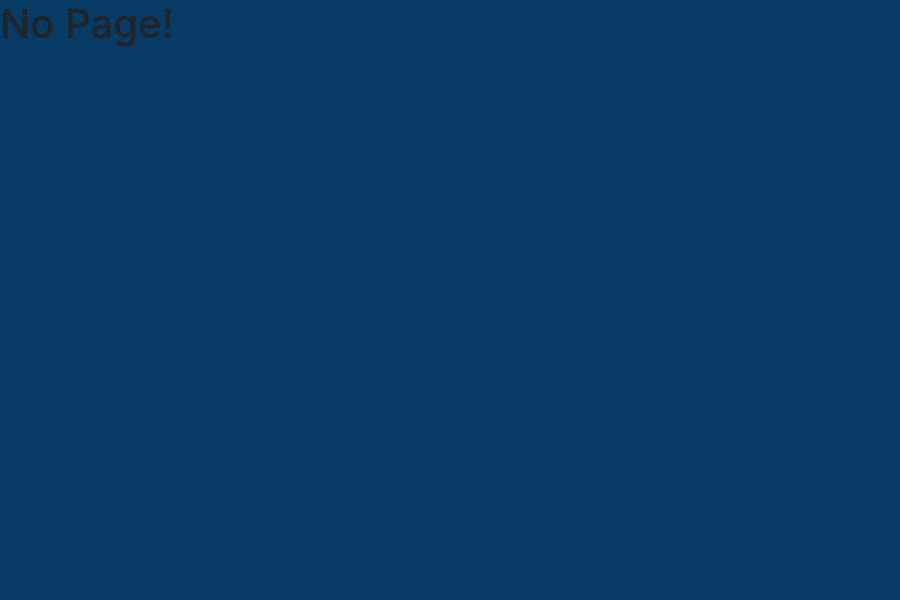
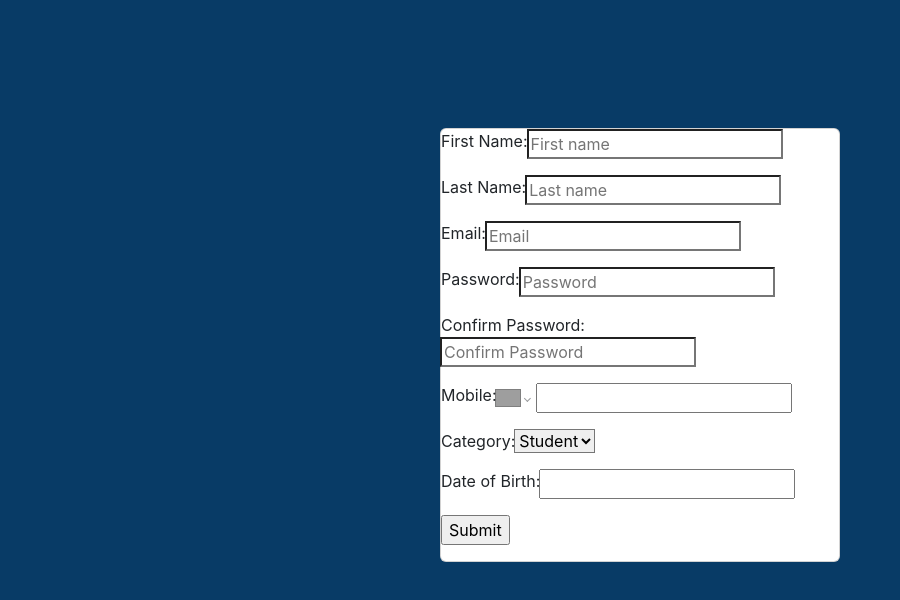
Before and after one commit to it-srivnworks/srivn-sm-ui, a React (Create React App) app: page /registerUser in a window 1280 px wide. Shown: the top 600 px of the page, without its empty margins (0-900 px from the left). Built offline with nearby package versions, Linux system fonts and the light colour scheme; grey boxes are pictures that could not be loaded.

Commit message:
added registration page

```diff
--- a/package.json
+++ b/package.json
@@ -9,7 +9,10 @@
     "@testing-library/user-event": "^13.5.0",
     "bootstrap": "^5.2.3",
     "react": "^18.2.0",
+    "react-datepicker": "^4.10.0",
     "react-dom": "^18.2.0",
+    "react-hook-form": "^7.43.1",
+    "react-phone-number-input": "^3.2.19",
     "react-router-dom": "^6.8.1",
     "react-scripts": "5.0.1",
     "web-vitals": "^2.1.4"
--- a/public/index.html
+++ b/public/index.html
@@ -6,8 +6,8 @@
     <meta name="viewport" content="width=device-width, initial-scale=1" />
     <meta name="theme-color" content="#000000" />
     <meta
-      name="description"
-      content="Web site created using create-react-app"
+      name="srivn sm"
+      content="srivn sm"
     />
     <link rel="apple-touch-icon" href="%PUBLIC_URL%/logo192.png" />
     <link href="%PUBLIC_URL%/css/smhome.min.css" rel="stylesheet"/>
@@ -16,7 +16,7 @@
       user's mobile device or desktop. See https://developers.google.com/web/fundamentals/web-app-manifest/
     -->
     <link rel="manifest" href="%PUBLIC_URL%/manifest.json" />
-    <title>React App</title>
+    <title>srivn-sm</title>
   </head>
   <body class="sm-background">
     <noscript>You need to enable JavaScript to run this app.</noscript>
--- a/src/components/home/Login.js
+++ b/src/components/home/Login.js
@@ -66,7 +66,9 @@ const Login = () => {
     upResetField();
   };
 
-  const addNewUserH = () => {};
+  const addNewUserH = () => {
+    navigate(AppRoutes.registerUser);
+  };
 
   return (
     <>
@@ -141,7 +143,7 @@ const Login = () => {
               className="btn btn-dark btn-sm"
               onClick={addNewUserH}
             >
-              Register New User!
+              Sign Up!
             </button>
           </div>
         </div>
--- a/src/components/home/NoPage.js
+++ b/src/components/home/NoPage.js
@@ -1,9 +1,8 @@
-import React from 'react'
+import React, { useState } from 'react'
 
 const NoPage = () => {
   return (
     <div>
-      <h1>No Page!</h1>
     </div>
   )
 }
--- /dev/null
+++ b/src/components/home/RegisterUser.js
@@ -0,0 +1,168 @@
+import React, { useState } from "react";
+import { Controller, useForm } from "react-hook-form";
+import PhoneInput, { isValidPhoneNumber } from "react-phone-number-input";
+import "react-phone-number-input/style.css";
+import DatePicker, { CalendarContainer } from "react-datepicker";
+
+const RegisterUser = () => {
+  console.log("---RegisterUser");
+  const {
+    register,
+    handleSubmit,
+    control,
+    formState: { errors },
+  } = useForm();
+  const PHONE_REGEX = new RegExp("^[7-9][0-9]{9}$");
+
+  const onSubmit = (data) => {
+    console.log("DATA : ---------------");
+    console.log("DATA ...: " + JSON.stringify(data));
+  };
+
+  return (
+    <>
+      <div className="login-box">
+        <div className="card">
+          <form onSubmit={handleSubmit(onSubmit)}>
+            <div className="input-group mb-3">
+              <label>First Name: </label>
+              <input
+                type="text"
+                placeholder="First name"
+                {...register("firstname", {
+                  required: true,
+                  minLength: 3,
+                  maxLength: 80,
+                })}
+              />
+              {errors.firstname?.type === "required" && (
+                <p className="text-danger">Required!</p>
+              )}
+              {(errors.firstname?.type === "minLength" ||
+                errors.firstname?.type === "maxLength") && (
+                <p className="text-danger">Min 3 - Max 80</p>
+              )}
+            </div>
+            <div className="input-group mb-3">
+              <label>Last Name: </label>
+              <input
+                type="text"
+                placeholder="Last name"
+                {...register("lastname", {
+                  required: true,
+                  minLength: 3,
+                  maxLength: 80,
+                })}
+              />
+              {errors.lastname?.type === "required" && (
+                <p className="text-danger">Required!</p>
+              )}
+              {(errors.lastname?.type === "minLength" ||
+                errors.lastname?.type === "maxLength") && (
+                <p className="text-danger">Min 3 - Max 80</p>
+              )}
+            </div>
+            <div className="input-group mb-3">
+              <label>Email: </label>
+              <input
+                type="text"
+                placeholder="Email"
+                {...register("userEmail", {
+                  required: true,
+                  pattern: /^\S+@\S+$/i,
+                })}
+              />
+              {errors.userEmail?.type === "required" && (
+                <p className="text-danger">Required!</p>
+              )}
+              {errors.userEmail?.type === "pattern" && (
+                <p className="text-danger">Invalid Format</p>
+              )}
+            </div>
+            <div className="input-group mb-3">
+              <label>Password: </label>
+              <input
+                type="password"
+                placeholder="Password"
+                {...register("userPassword", {
+                  required: true,
+                  minLength: 8,
+                  maxLength: 20,
+                })}
+              />
+              {errors.userPassword?.type === "required" && (
+                <p className="text-danger">Required!</p>
+              )}
+              {(errors.userPassword?.type === "minLength" ||
+                errors.userPassword?.type === "maxLength") && (
+                <p className="text-danger">Min 8 - Max 20</p>
+              )}
+            </div>
+            <div className="input-group mb-3">
+              <label>Confirm Password: </label>
+              <input
+                type="Password"
+                placeholder="Confirm Password"
+                {...register("userPasswordC", { required: true })}
+              />
+              {errors.userPasswordC?.type === "required" && (
+                <p className="text-danger">Required!</p>
+              )}
+              {(errors.userPasswordC?.type === "minLength" ||
+                errors.userPasswordC?.type === "maxLength") && (
+                <p className="text-danger">Min 8 - Max 20</p>
+              )}
+            </div>
+            <div className="input-group mb-3">
+              <label>Mobile: </label>
+              <Controller
+                name="userMobile"
+                control={control}
+                rules={{
+                  validate: (value) =>  isValidPhoneNumber(value),
+                }}
+                render={({ field: { onChange, value } }) => (
+                  <PhoneInput
+                    value={value}
+                    onChange={onChange}
+                    defaultCountry="IN"
+                    id="userMobile"
+                  />
+                )}
+              />
+              {errors["userMobile"] && (
+                <p className="text-danger">Invalid Phone</p>
+              )}
+            </div>
+            <div className="input-group mb-3">
+              <label>Category: </label>
+              <select {...register("category", { required: true })}>
+                <option value="Student">Student</option>
+                <option value="Staff">Staff</option>
+                <option value="Admin">Admin</option>
+              </select>
+            </div>
+            <div className="input-group mb-3">
+              <label>Date of Birth: </label>
+              <Controller
+                control={control}
+                name="userDOB"
+                render={({ field }) => (
+                  <DatePicker
+                    onChange={(date) => field.onChange(date)}
+                    selected={field.value}
+                  />
+                )}
+              />
+            </div>
+            <div className="input-group mb-3">
+              <input type="submit" />
+            </div>
+          </form>
+        </div>
+      </div>
+    </>
+  );
+};
+
+export default RegisterUser;
--- a/src/components/home/Welcome.js
+++ b/src/components/home/Welcome.js
@@ -4,6 +4,7 @@ import logomd from "../../assets/images/home/srivn.png";
 import HomePage from "./HomePage";
 import Login from "./Login";
 import NoPage from "./NoPage";
+import RegisterUser from "./RegisterUser";
 
 const Welcome = () => {
   console.log("-Welcome");
@@ -13,6 +14,7 @@ const Welcome = () => {
       <Routes>
         <Route index element={<Login />} />
         <Route path="/welcome" element={<HomePage />} />
+        <Route path="/registerUser" element={<RegisterUser />} />
         <Route path="*" element={<NoPage />} />
       </Routes>
       </BrowserRouter>
--- a/src/reduxstore/AppRoutes.js
+++ b/src/reduxstore/AppRoutes.js
@@ -1,2 +1,3 @@
 export const defaultPage = "/"
 export const welcome = "welcome"
+export const registerUser = "registerUser"
```
Also changed, not shown: testdb/db.json (+30 -20 lines), 1 other file (tests, documents, lock files or other folders).
